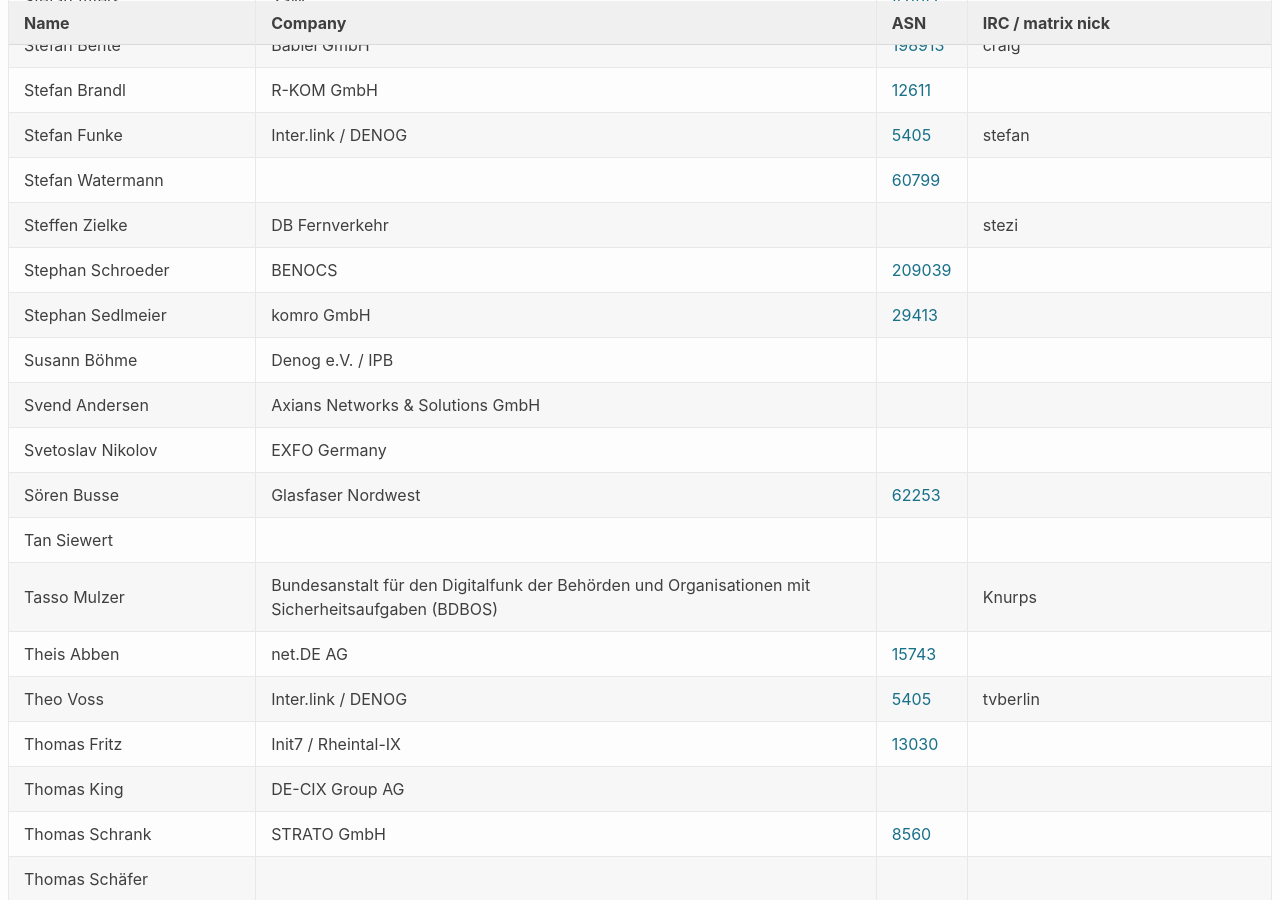
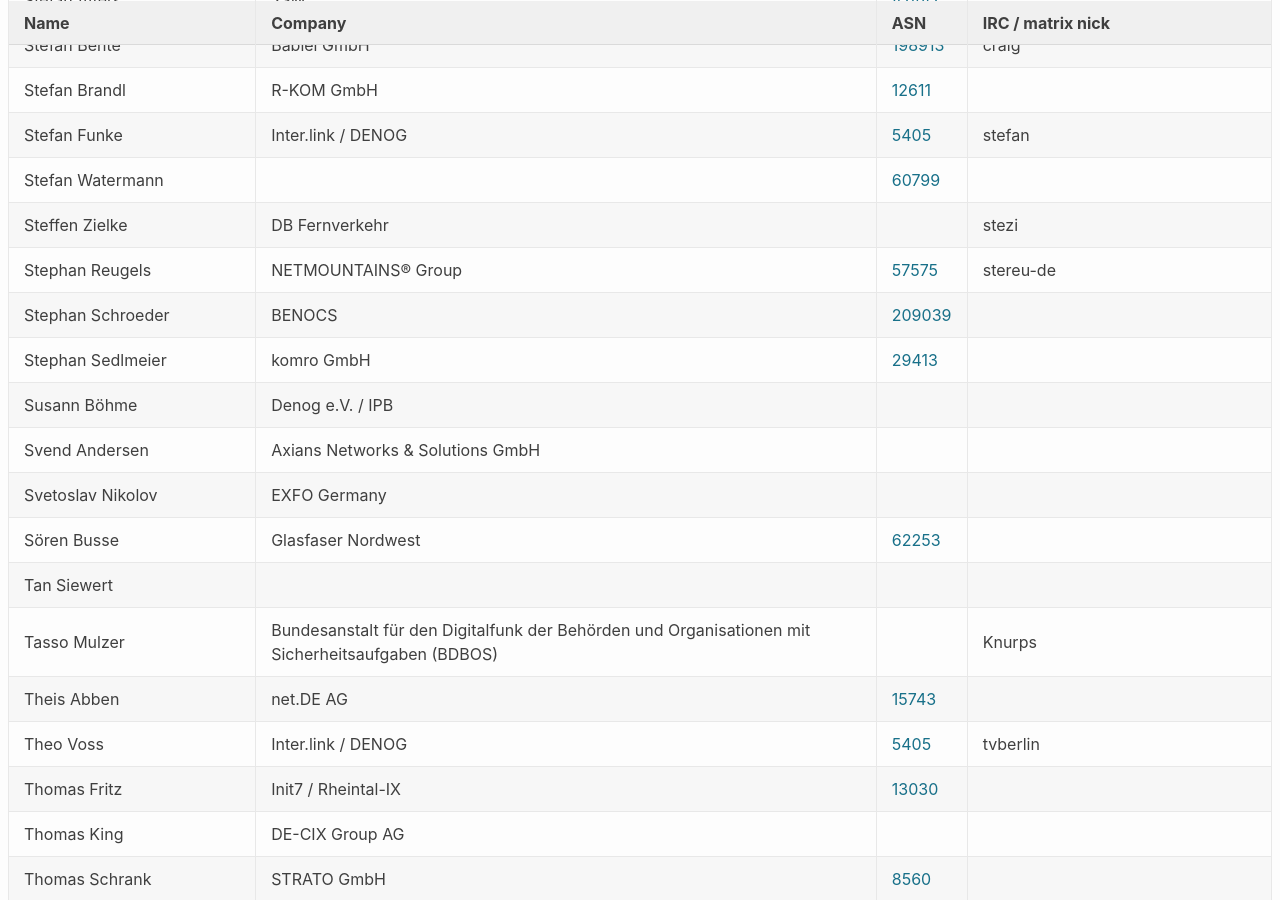
Before and after one commit to denog/pretix-attendeelist, a Jekyll site: the page built from denog17/index.markdown, in a window 1280 px wide and 900 px high, scrolled down 17119 px. Built offline with Jekyll 4.4.1, drawn with Linux system fonts in a browser that asks for light colours.

Commit message:
Latest data: Thu Sep 25 12:39:21 UTC 2025

```diff
--- a/_data/attendees_denog17_onsite.json
+++ b/_data/attendees_denog17_onsite.json
@@ -2298,6 +2298,12 @@
     "asn": null
   },
   {
+    "name": "Stephan Reugels",
+    "company": "NETMOUNTAINS® Group",
+    "irc": "stereu-de",
+    "asn": "57575"
+  },
+  {
     "name": "Stephan Schroeder",
     "company": "BENOCS",
     "irc": null,
```
